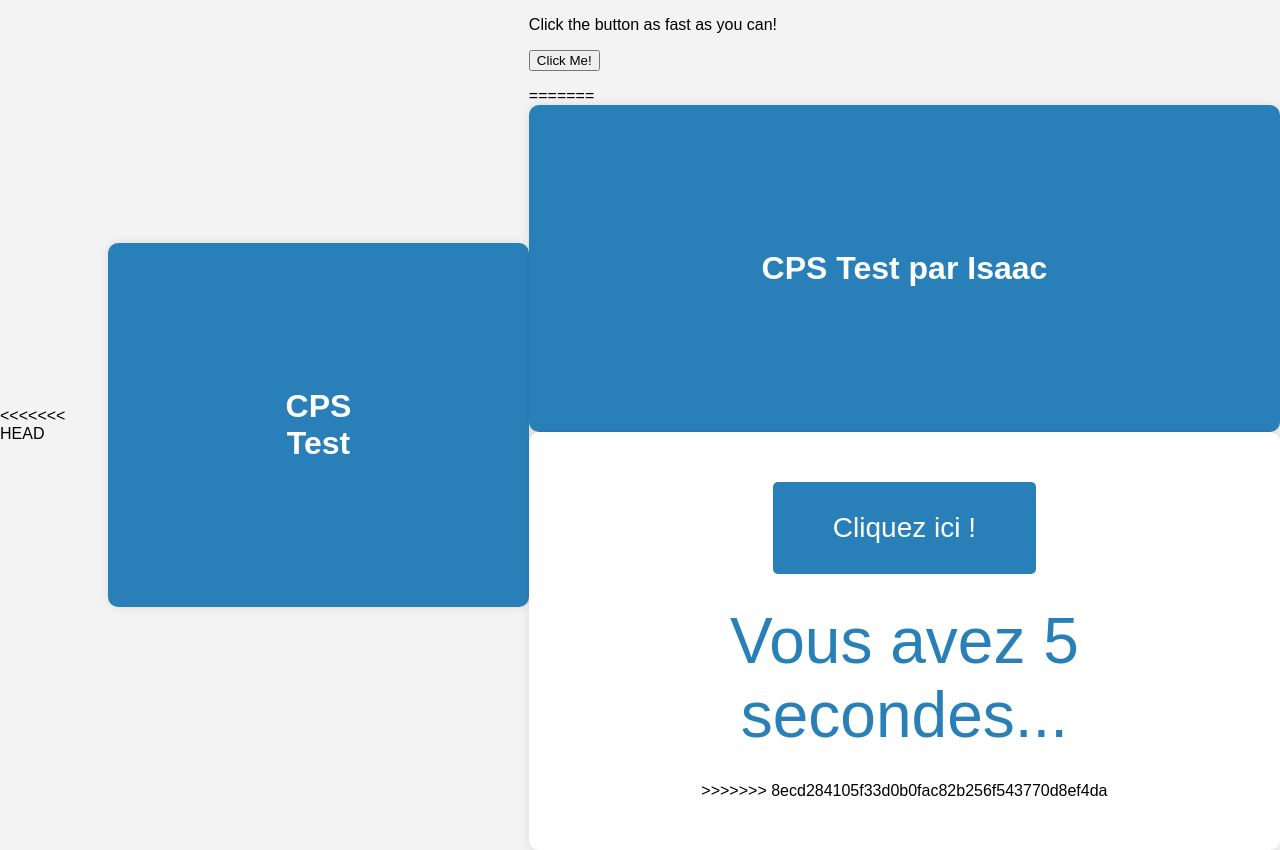
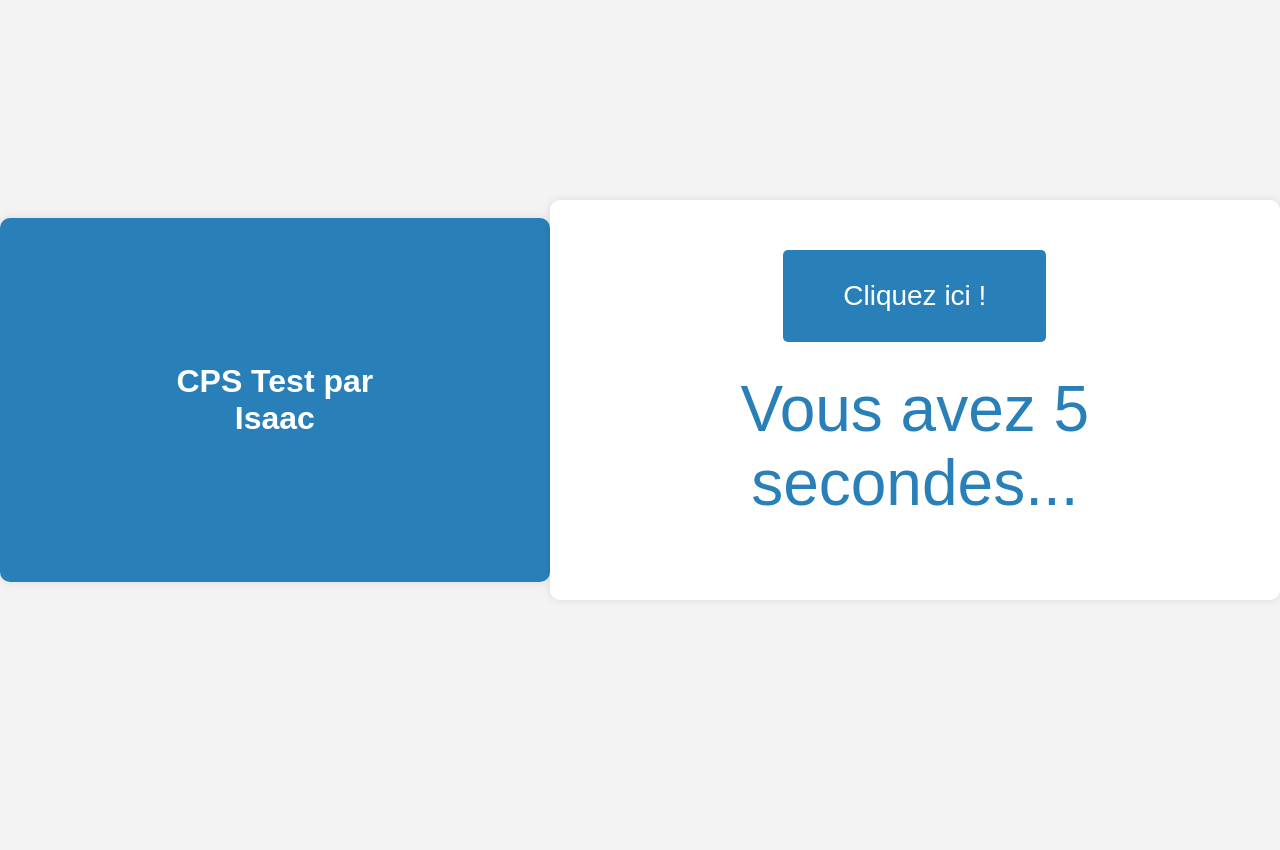
Before and after one commit to Isaac955/CPS-Test, a plain HTML site: page index.html in a window 1280 px wide. After the commit the page ends 800 px from the top, so only its background shows below. Drawn offline with Linux system fonts and the light colour scheme.

Commit message:
Update index.html

```diff
--- a/index.html
+++ b/index.html
@@ -1,17 +1,6 @@
 <!DOCTYPE html>
 <html>
 <head>
-<<<<<<< HEAD
-    <title>CPS Test</title>
-    <link rel="stylesheet" type="text/css" href="style.css">
-</head>
-<body>
-    <h1>CPS Test</h1>
-    <div id="cps-container">
-        <p>Click the button as fast as you can!</p>
-        <button id="cps-button" onclick="startTest()">Click Me!</button>
-        <p id="cps-result"></p>
-=======
     <title>Test CPS</title>
     <link rel="stylesheet" href="style.css">
 </head>
@@ -21,7 +10,6 @@
         <button id="bouton-cps" class="bouton-cps" onclick="commencerTest()">Cliquez ici !</button>
         <div id="compteur" class="compteur">Vous avez 5 secondes...</div>
         <div id="resultat-cps" class="resultat-cps"></div>
->>>>>>> 8ecd284105f33d0b0fac82b256f543770d8ef4da
     </div>
 
     <script src="script.js"></script>
```
